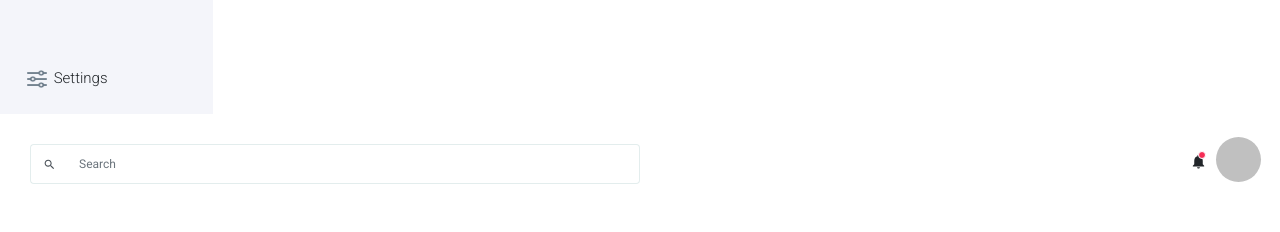
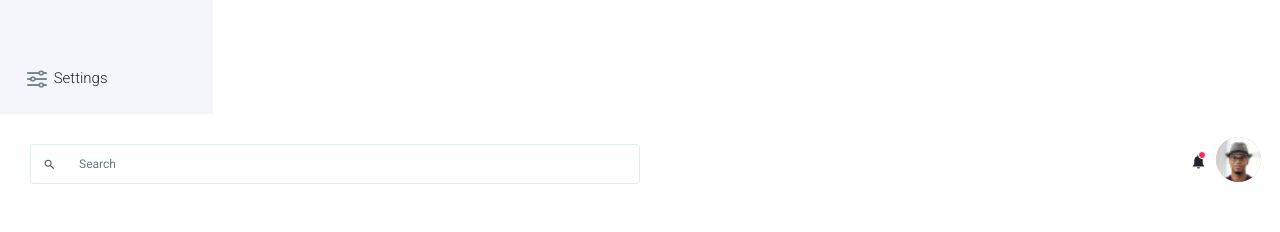
Before and after one commit to silentDev28/avro-test, a React (Create React App) app: page / in a window 1280 px wide. Shown: the part 900-1132 px from the top of the page. Built offline with nearby package versions, Linux system fonts and the light colour scheme.

Commit message:
avater image added

```diff
--- a/src/components/navBar/navbar.css
+++ b/src/components/navBar/navbar.css
@@ -17,6 +17,11 @@
 }
 .input__cover__new {
   padding-left: 0px !important;
+}
+.avater__image {
+  width: 100% !important;
+  height: 100% !important;
+  border-radius: 100% !important;
 }
 /* .input__field {
   height: 40px;
--- a/src/components/navBar/navbar.jsx
+++ b/src/components/navBar/navbar.jsx
@@ -2,6 +2,7 @@ import React from "react";
 import "./navbar.css";
 import SearchIcon from "@material-ui/icons/Search";
 import NotificationsIcon from "@material-ui/icons/Notifications";
+import Avater from "../../images/avater_image.png";
 export default function Navbar() {
   return (
     <div className="nav__header">
@@ -34,7 +35,9 @@ export default function Navbar() {
         </span>
       </span>
       <span className="avarter__span">
-        <div className="avarter__image__cover"></div>
+        <div className="avarter__image__cover">
+          <img src={Avater} alt="image_logo" className="avater__image" />
+        </div>
       </span>
     </div>
   );
```
Also changed, not shown: src/images/avater_image.png (added).
